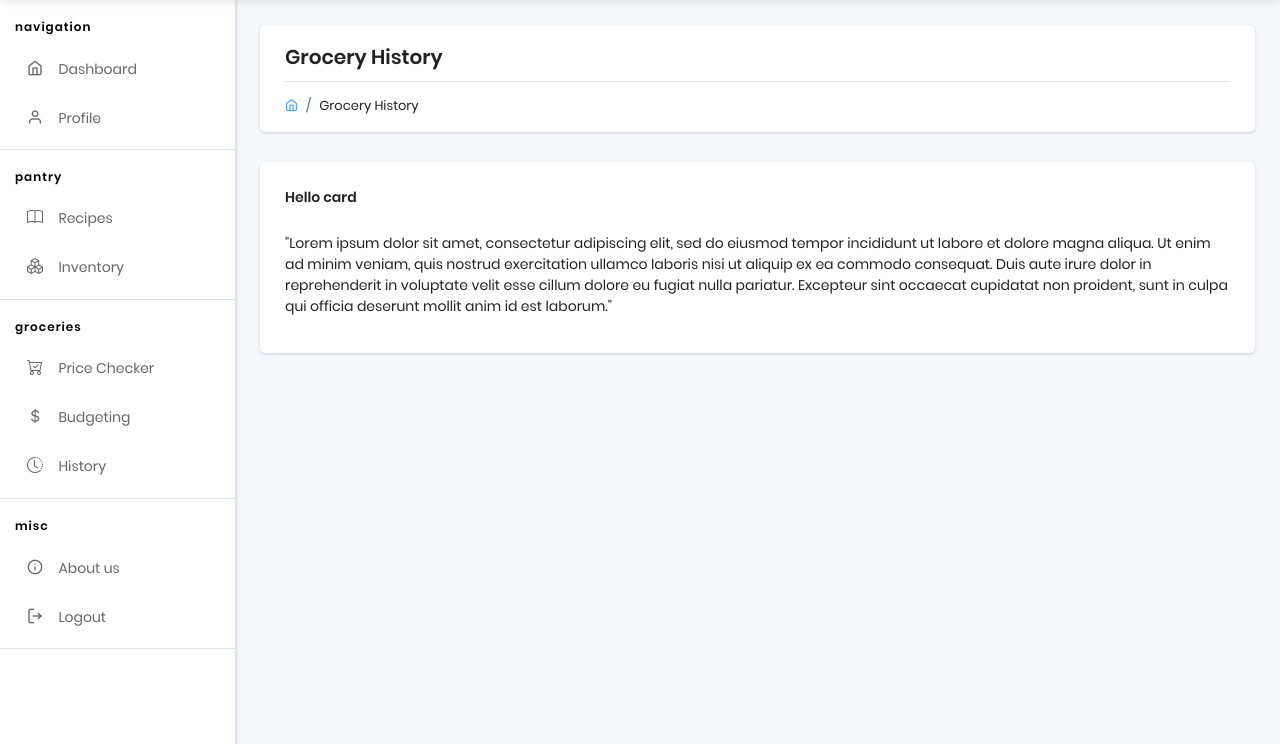
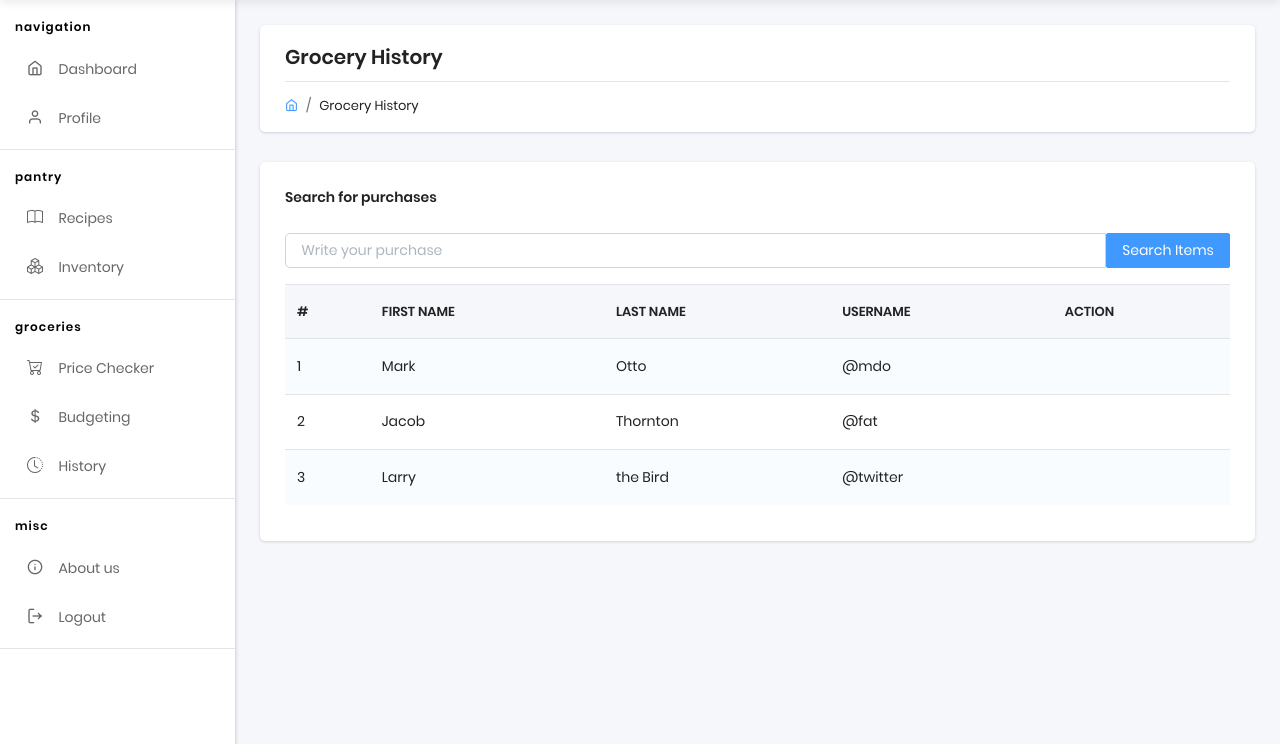
Before and after one commit to CarltonFoo/ICT2103-SmartPantry, a Flask app: template apps/templates/home/history.html in a window 1280 px wide. Shown: the part 56-800 px from the top of the page. Run offline with Flask 2, Linux system fonts and the light colour scheme; the template is opened without the code that fills it, so the values that code supplies are empty; some libraries are stand-ins or nearby versions.

Commit message:
Food items fetched from db for price_checker
Added searchbar as well

```diff
--- a/Objects/createTables.py
+++ b/Objects/createTables.py
@@ -20,7 +20,7 @@ mydb = mysql.connector.connect(
 # Database connection
     host="localhost",
     user="root",
-    password="password"
+    password=""
 )
 filePath = './sql_scripts/full_script.sql'
 setUpDB(mydb,filePath)
--- a/apps/templates/home/history.html
+++ b/apps/templates/home/history.html
@@ -1,11 +1,7 @@
-{% extends "layouts/base.html" %}
-
-{% block title %} Sample Page {% endblock %}
+{% extends "layouts/base.html" %} {% block title %} Sample Page {% endblock %}
 
 <!-- Specific CSS goes HERE -->
-{% block stylesheets %}{% endblock stylesheets %}
-
-{% block content %}
+{% block stylesheets %}{% endblock stylesheets %} {% block content %}
 
 <!-- [ Main Content ] start -->
 <div class="pcoded-main-container">
@@ -32,15 +28,54 @@
             <!-- [ sample-page ] start -->
             <div class="col-sm-12">
                 <div class="card">
-
                     <div class="card-header">
-							<h5>Hello card</h5>
+                        <h5>Search for purchases</h5>
                     </div>
-						<div class="card-body">
-							<p>"Lorem ipsum dolor sit amet, consectetur adipiscing elit, sed do eiusmod tempor incididunt ut labore et dolore magna aliqua. Ut enim ad minim veniam, quis nostrud exercitation ullamco laboris nisi ut
-								aliquip ex ea commodo consequat. Duis aute irure dolor in reprehenderit in voluptate velit esse cillum dolore eu fugiat nulla pariatur. Excepteur sint occaecat cupidatat non proident, sunt in culpa qui
-								officia deserunt mollit anim id est laborum."
-							</p>
+                    <div class="card-body table-border-style">
+                        <form method="post" id="geocoding_form1">
+                            <div class="input-group input-group-button mb-3">
+                                <input type="text" id="search" class="form-control" placeholder="Write your purchase">
+                                <span class="input-group-addon" id="basic-addon1">
+                                        <button class="btn btn-primary m-0">Search Items</button>
+                                    </span>
+                            </div>
+                        </form>
+                        <div class="table-responsive">
+                            <table class="table table-striped">
+                                <thead>
+                                    <tr>
+                                        <th>#</th>
+                                        <th>First Name</th>
+                                        <th>Last Name</th>
+                                        <th>Username</th>
+                                        <th>Action</th>
+                                    </tr>
+                                </thead>
+                                <tbody>
+                                    <tr>
+                                        <td>1</td>
+                                        <td>Mark</td>
+                                        <td>Otto</td>
+                                        <td>@mdo</td>
+                                        <td></td>
+                                    </tr>
+                                    <tr>
+                                        <td>2</td>
+                                        <td>Jacob</td>
+                                        <td>Thornton</td>
+                                        <td>@fat</td>
+                                        <td></td>
+                                    </tr>
+                                    <tr>
+                                        <td>3</td>
+                                        <td>Larry</td>
+                                        <td>the Bird</td>
+                                        <td>@twitter</td>
+                                        <td></td>
+                                    </tr>
+                                </tbody>
+                            </table>
+                        </div>
                     </div>
                 </div>
             </div>
--- a/apps/templates/includes/sidebar.html
+++ b/apps/templates/includes/sidebar.html
@@ -46,7 +46,7 @@
                     <label>Groceries</label>
                 </li>
                 <li class="nav-item">
-					<a href="/pricechecker.html" class="nav-link">
+                    <a href="/pricechecker" class="nav-link">
                         <span class="pcoded-micon">
 							<i class="bi-cart-check"></i>
 						</span>
@@ -60,7 +60,7 @@
                         <span class="pcoded-mtext">Budgeting</span></a>
                 </li>
                 <li class="nav-item">
-					<a href="/history.html" class="nav-link">
+                    <a href="/history" class="nav-link">
                         <span class="pcoded-micon">
 							<i class="bi-clock-history"></i>
 						</span>
```
Also changed, not shown: Objects/sql_scripts/full_script.sql (+17 -6 lines), apps/authentication/routes.py (+12 -0 lines), apps/templates/home/pricechecker.html (+26 -36 lines). Lines whose indentation alone changed are shown as unchanged.
